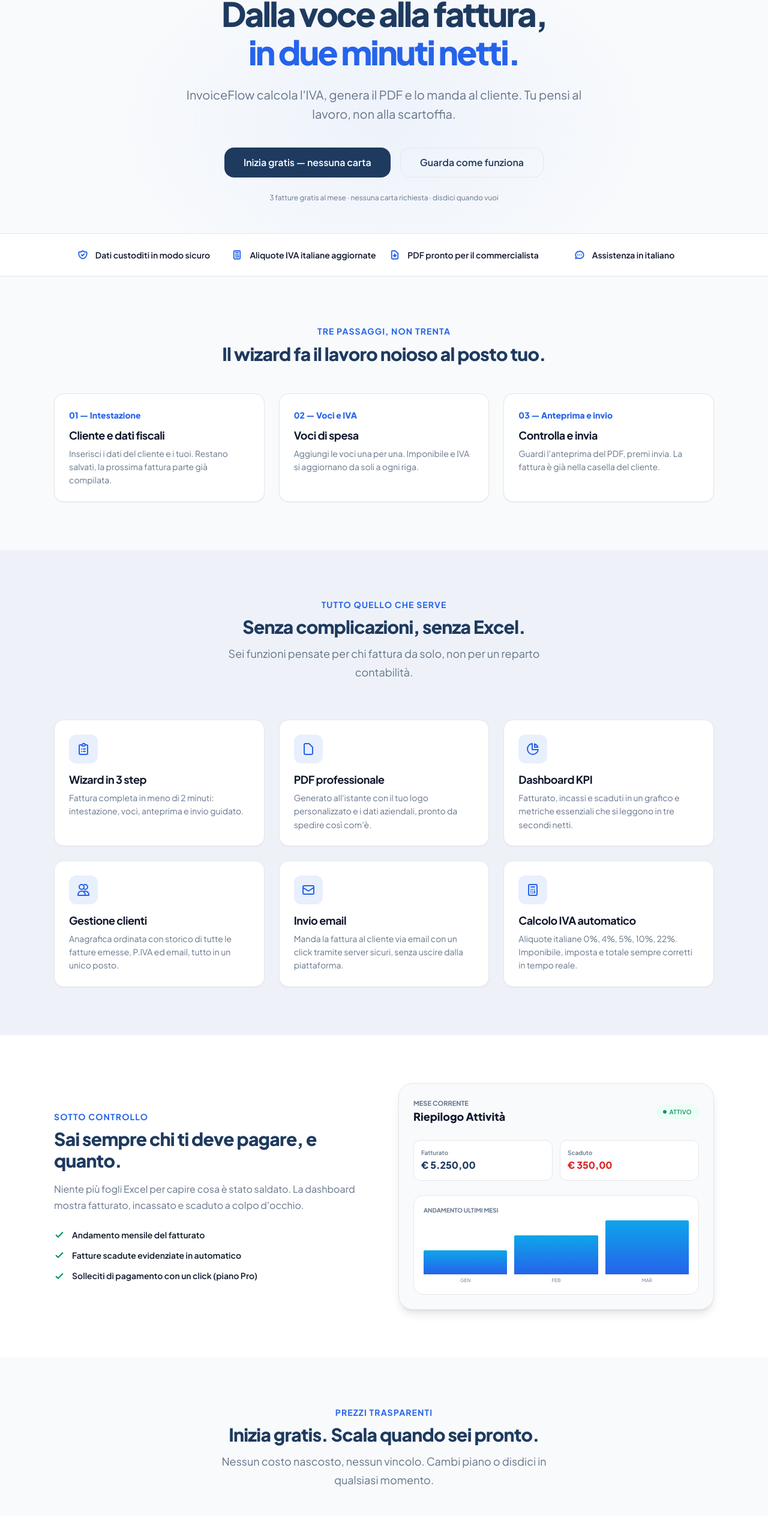
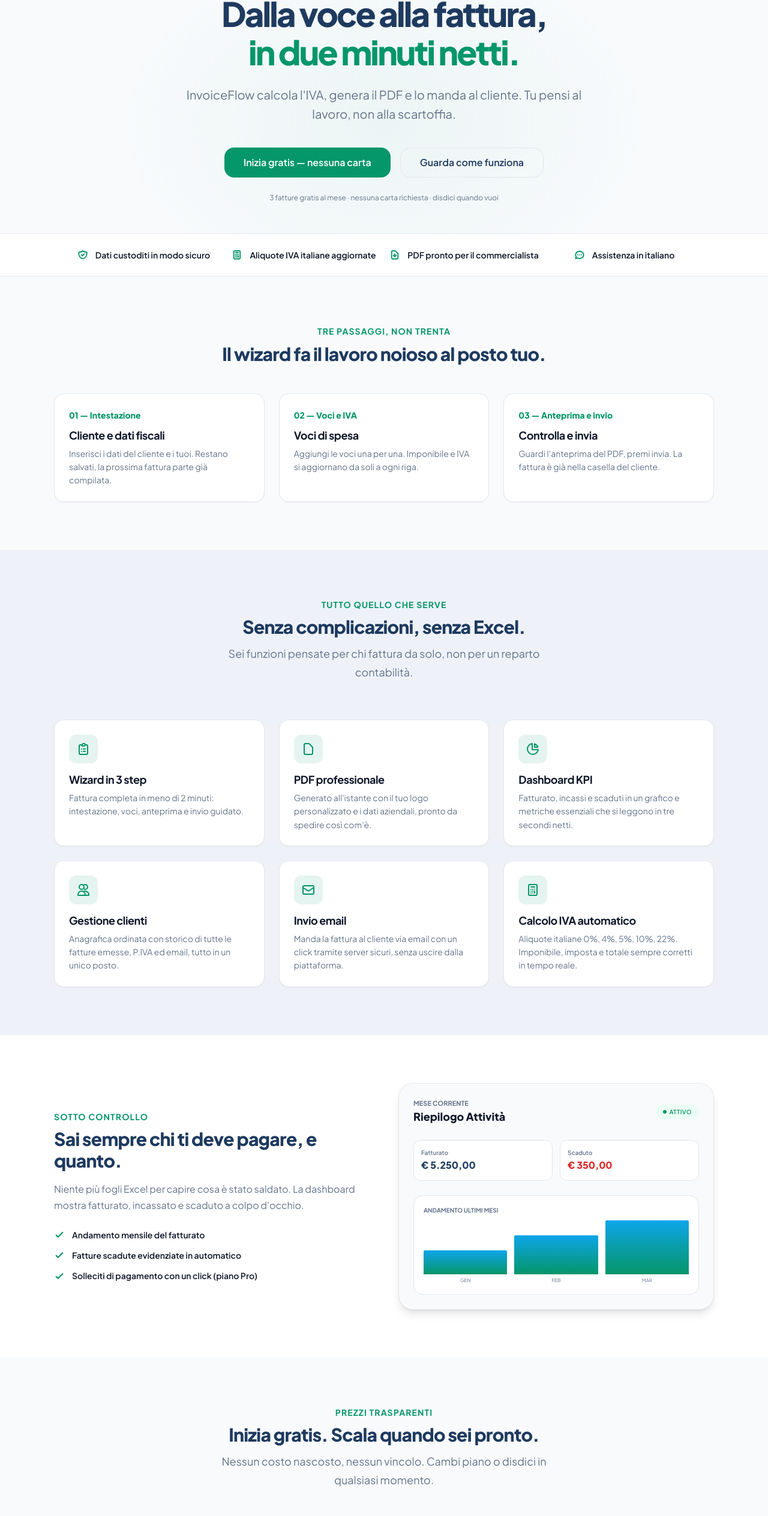
Before and after one commit to denisvirsag/invoiceflow, a Next.js app: page / in a window 1280 px wide. Shown: the part 214-2742 px from the top of the page at 60% size. Built offline with nearby package versions, Linux system fonts and the light colour scheme; no server answers.

Commit message:
style: restore green brand accent colors and green CTA buttons on landing page

```diff
--- a/app/page.tsx
+++ b/app/page.tsx
@@ -151,7 +151,7 @@
           <Link href="#pricing" className="btn btn-ghost" style={{ fontSize: "var(--text-sm)" }}>Prezzi</Link>
           <Link href="#faq" className="btn btn-ghost" style={{ fontSize: "var(--text-sm)" }}>FAQ</Link>
           <Link href="/login" className="btn btn-outline btn-sm" id="nav-login-btn">Accedi</Link>
-          <Link href="/register" className="btn btn-primary btn-sm" id="nav-register-btn">Inizia gratis</Link>
+          <Link href="/register" className="btn btn-accent btn-sm" id="nav-register-btn">Inizia gratis</Link>
         </div>
       </nav>
 
@@ -163,7 +163,7 @@
         <div style={{
           position: "absolute", top: "50px", left: "50%", transform: "translateX(-50%)",
           width: "900px", height: "600px", pointerEvents: "none", zIndex: 0,
-          background: "radial-gradient(ellipse, rgb(37 99 235 / 0.05) 0%, transparent 70%)",
+          background: "radial-gradient(ellipse, rgb(5 150 105 / 0.05) 0%, transparent 70%)",
         }} aria-hidden="true" />
 
         <div style={{ position: "relative", zIndex: 1, padding: "0 var(--space-6)", maxWidth: "950px", margin: "0 auto", textAlign: "center" }}>
@@ -177,7 +177,7 @@
           <h1 id="hero-heading" style={{
             fontSize: "clamp(2rem, 5.5vw, 3.5rem)", fontWeight: 900, letterSpacing: "-0.05em", lineHeight: 1.15, marginBottom: "var(--space-6)", color: "var(--color-primary)"
           }}>
-            Dalla voce alla fattura,<br /><span style={{ color: "var(--color-secondary)" }}>in due minuti netti.</span>
+            Dalla voce alla fattura,<br /><span style={{ color: "var(--color-accent)" }}>in due minuti netti.</span>
           </h1>
 
           <p style={{
@@ -187,7 +187,7 @@
           </p>
 
           <div className="landing-hero-cta" style={{ display: "flex", gap: "var(--space-4)", justifyContent: "center", flexWrap: "wrap" }}>
-            <Link href="/register" className="btn btn-primary btn-lg" id="hero-cta-btn">
+            <Link href="/register" className="btn btn-accent btn-lg" id="hero-cta-btn">
               Inizia gratis — nessuna carta
             </Link>
             <form action={startDemoAction} style={{ display: "inline-block" }}>
@@ -209,7 +209,7 @@
           <div style={{ display: "grid", gridTemplateColumns: "repeat(auto-fit, minmax(220px, 1fr))", gap: "var(--space-4)" }}>
             {trustItems.map((item, index) => (
               <div key={index} style={{ display: "flex", alignItems: "center", gap: "var(--space-3)", justifyContent: "center", color: "var(--color-primary)" }}>
-                <span style={{ color: "var(--color-secondary)", display: "flex", alignItems: "center" }}>{item.icon}</span>
+                <span style={{ color: "var(--color-accent)", display: "flex", alignItems: "center" }}>{item.icon}</span>
                 <span style={{ fontSize: "var(--text-sm)", fontWeight: 600, color: "var(--color-foreground)" }}>{item.text}</span>
               </div>
             ))}
@@ -221,7 +221,7 @@
       <section id="how-it-works" aria-labelledby="how-it-works-heading" style={{ padding: "var(--space-20) var(--space-6)" }}>
         <div style={{ maxWidth: "1100px", margin: "0 auto" }}>
           <div style={{ textAlign: "center", marginBottom: "var(--space-12)" }}>
-            <span style={{ color: "var(--color-secondary)", fontSize: "var(--text-sm)", fontWeight: 700, textTransform: "uppercase", letterSpacing: "0.08em", display: "block", marginBottom: "var(--space-2)" }}>
+            <span style={{ color: "var(--color-accent)", fontSize: "var(--text-sm)", fontWeight: 700, textTransform: "uppercase", letterSpacing: "0.08em", display: "block", marginBottom: "var(--space-2)" }}>
               Tre passaggi, non trenta
             </span>
             <h2 id="how-it-works-heading" style={{ fontSize: "var(--text-3xl)", fontWeight: 800, color: "var(--color-primary)" }}>
@@ -231,7 +231,7 @@
 
           <div style={{ display: "grid", gridTemplateColumns: "repeat(auto-fit, minmax(300px, 1fr))", gap: "var(--space-6)" }}>
             <div className="card" style={{ padding: "var(--space-6)", display: "flex", flexDirection: "column", border: "1px solid var(--color-border)" }}>
-              <div style={{ fontSize: "var(--text-sm)", fontWeight: 800, color: "var(--color-secondary)", marginBottom: "var(--space-3)" }}>
+              <div style={{ fontSize: "var(--text-sm)", fontWeight: 800, color: "var(--color-accent)", marginBottom: "var(--space-3)" }}>
                 01 — Intestazione
               </div>
               <h3 style={{ fontSize: "var(--text-lg)", fontWeight: 700, marginBottom: "var(--space-2)" }}>Cliente e dati fiscali</h3>
@@ -241,7 +241,7 @@
             </div>
 
             <div className="card" style={{ padding: "var(--space-6)", display: "flex", flexDirection: "column", border: "1px solid var(--color-border)" }}>
-              <div style={{ fontSize: "var(--text-sm)", fontWeight: 800, color: "var(--color-secondary)", marginBottom: "var(--space-3)" }}>
+              <div style={{ fontSize: "var(--text-sm)", fontWeight: 800, color: "var(--color-accent)", marginBottom: "var(--space-3)" }}>
                 02 — Voci e IVA
               </div>
               <h3 style={{ fontSize: "var(--text-lg)", fontWeight: 700, marginBottom: "var(--space-2)" }}>Voci di spesa</h3>
@@ -251,7 +251,7 @@
             </div>
 
             <div className="card" style={{ padding: "var(--space-6)", display: "flex", flexDirection: "column", border: "1px solid var(--color-border)" }}>
-              <div style={{ fontSize: "var(--text-sm)", fontWeight: 800, color: "var(--color-secondary)", marginBottom: "var(--space-3)" }}>
+              <div style={{ fontSize: "var(--text-sm)", fontWeight: 800, color: "var(--color-accent)", marginBottom: "var(--space-3)" }}>
                 03 — Anteprima e invio
               </div>
               <h3 style={{ fontSize: "var(--text-lg)", fontWeight: 700, marginBottom: "var(--space-2)" }}>Controlla e invia</h3>
@@ -267,7 +267,7 @@
       <section id="features" aria-labelledby="features-heading" style={{ padding: "var(--space-20) var(--space-6)", background: "var(--color-primary-light)" }}>
         <div style={{ maxWidth: "1100px", margin: "0 auto" }}>
           <div style={{ textAlign: "center", marginBottom: "var(--space-16)" }}>
-            <span style={{ color: "var(--color-secondary)", fontSize: "var(--text-sm)", fontWeight: 700, textTransform: "uppercase", letterSpacing: "0.08em", display: "block", marginBottom: "var(--space-2)" }}>
+            <span style={{ color: "var(--color-accent)", fontSize: "var(--text-sm)", fontWeight: 700, textTransform: "uppercase", letterSpacing: "0.08em", display: "block", marginBottom: "var(--space-2)" }}>
               Tutto quello che serve
             </span>
             <h2 id="features-heading" style={{ fontSize: "var(--text-3xl)", fontWeight: 800, color: "var(--color-primary)", marginBottom: "var(--space-3)" }}>
@@ -282,9 +282,9 @@
             {features.map((f) => (
               <div key={f.title} className="card feature-card" style={{ padding: "var(--space-6)", border: "1px solid var(--color-border)" }}>
                 <div style={{
-                  width: 48, height: 48, background: "rgba(37, 99, 235, 0.1)",
+                  width: 48, height: 48, background: "rgba(5, 150, 105, 0.1)",
                   borderRadius: "var(--radius-lg)", display: "flex", alignItems: "center",
-                  justifyContent: "center", color: "var(--color-secondary)",
+                  justifyContent: "center", color: "var(--color-accent)",
                   marginBottom: "var(--space-4)",
                 }} aria-hidden="true">{f.icon}</div>
                 <h3 style={{ fontWeight: 700, fontSize: "var(--text-lg)", marginBottom: "var(--space-2)" }}>{f.title}</h3>
@@ -301,7 +301,7 @@
           <div style={{ display: "grid", gridTemplateColumns: "repeat(auto-fit, minmax(350px, 1fr))", gap: "var(--space-12)", alignItems: "center" }}>
             {/* Copy side */}
             <div>
-              <span style={{ color: "var(--color-secondary)", fontSize: "var(--text-sm)", fontWeight: 700, textTransform: "uppercase", letterSpacing: "0.08em", display: "block", marginBottom: "var(--space-2)" }}>
+              <span style={{ color: "var(--color-accent)", fontSize: "var(--text-sm)", fontWeight: 700, textTransform: "uppercase", letterSpacing: "0.08em", display: "block", marginBottom: "var(--space-2)" }}>
                 Sotto controllo
               </span>
               <h2 id="dashboard-heading" style={{ fontSize: "var(--text-3xl)", fontWeight: 800, color: "var(--color-primary)", marginBottom: "var(--space-4)" }}>
@@ -366,15 +366,15 @@
                 <div style={{ fontSize: "10px", fontWeight: 700, color: "var(--color-muted-foreground)", marginBottom: "var(--space-4)" }}>ANDAMENTO ULTIMI MESI</div>
                 <div style={{ height: "100px", display: "flex", alignItems: "flex-end", gap: "var(--space-3)" }}>
                   <div style={{ flex: 1, display: "flex", flexDirection: "column", gap: "4px" }}>
-                    <div style={{ height: "40px", background: "linear-gradient(to top, var(--color-secondary), var(--color-info))", borderRadius: "2px 2px 0 0" }} />
+                    <div style={{ height: "40px", background: "linear-gradient(to top, var(--color-accent), var(--color-info))", borderRadius: "2px 2px 0 0" }} />
                     <div style={{ fontSize: "8px", textAlign: "center", color: "var(--color-muted-foreground)" }}>GEN</div>
                   </div>
                   <div style={{ flex: 1, display: "flex", flexDirection: "column", gap: "4px" }}>
-                    <div style={{ height: "65px", background: "linear-gradient(to top, var(--color-secondary), var(--color-info))", borderRadius: "2px 2px 0 0" }} />
+                    <div style={{ height: "65px", background: "linear-gradient(to top, var(--color-accent), var(--color-info))", borderRadius: "2px 2px 0 0" }} />
                     <div style={{ fontSize: "8px", textAlign: "center", color: "var(--color-muted-foreground)" }}>FEB</div>
                   </div>
                   <div style={{ flex: 1, display: "flex", flexDirection: "column", gap: "4px" }}>
-                    <div style={{ height: "90px", background: "linear-gradient(to top, var(--color-secondary), var(--color-info))", borderRadius: "2px 2px 0 0" }} />
+                    <div style={{ height: "90px", background: "linear-gradient(to top, var(--color-accent), var(--color-info))", borderRadius: "2px 2px 0 0" }} />
                     <div style={{ fontSize: "8px", textAlign: "center", color: "var(--color-muted-foreground)" }}>MAR</div>
                   </div>
                 </div>
@@ -388,7 +388,7 @@
       <section id="pricing" aria-labelledby="pricing-heading" style={{ padding: "var(--space-20) var(--space-6)" }}>
         <div style={{ maxWidth: "1050px", margin: "0 auto" }}>
           <div style={{ textAlign: "center", marginBottom: "var(--space-16)" }}>
-            <span style={{ color: "var(--color-secondary)", fontSize: "var(--text-sm)", fontWeight: 700, textTransform: "uppercase", letterSpacing: "0.08em", display: "block", marginBottom: "var(--space-2)" }}>
+            <span style={{ color: "var(--color-accent)", fontSize: "var(--text-sm)", fontWeight: 700, textTransform: "uppercase", letterSpacing: "0.08em", display: "block", marginBottom: "var(--space-2)" }}>
               Prezzi trasparenti
             </span>
             <h2 id="pricing-heading" style={{ fontSize: "var(--text-3xl)", fontWeight: 800, color: "var(--color-primary)", marginBottom: "var(--space-3)" }}>
@@ -447,12 +447,12 @@
 
             {/* Pro */}
             <div className="card" style={{
-              display: "flex", flexDirection: "column", border: "2px solid var(--color-secondary)", padding: "var(--space-8)",
+              display: "flex", flexDirection: "column", border: "2px solid var(--color-accent)", padding: "var(--space-8)",
               transform: "scale(1.02)", boxShadow: "var(--shadow-xl)", position: "relative"
             }}>
               <div style={{
                 position: "absolute", top: -14, left: "50%", transform: "translateX(-50%)",
-                background: "var(--color-secondary)", color: "white", padding: "var(--space-1) var(--space-4)",
+                background: "var(--color-accent)", color: "white", padding: "var(--space-1) var(--space-4)",
                 borderRadius: "var(--radius-full)", fontSize: "var(--text-xs)", fontWeight: 700,
                 textTransform: "uppercase", letterSpacing: "0.08em",
               }}>
@@ -496,7 +496,7 @@
                   Nessun watermark sul PDF
                 </li>
               </ul>
-              <Link href="/register?plan=pro" className="btn btn-primary" style={{ width: "100%", justifyContent: "center" }}>
+              <Link href="/register?plan=pro" className="btn btn-accent" style={{ width: "100%", justifyContent: "center" }}>
                 Prova Pro
               </Link>
             </div>
@@ -553,7 +553,7 @@
       <section id="faq" aria-labelledby="faq-heading" style={{ padding: "var(--space-20) var(--space-6)", backgroundColor: "var(--color-primary-light)" }}>
         <div style={{ maxWidth: "800px", margin: "0 auto" }}>
           <div style={{ textAlign: "center", marginBottom: "var(--space-12)" }}>
-            <span style={{ color: "var(--color-secondary)", fontSize: "var(--text-sm)", fontWeight: 700, textTransform: "uppercase", letterSpacing: "0.08em", display: "block", marginBottom: "var(--space-2)" }}>
+            <span style={{ color: "var(--color-accent)", fontSize: "var(--text-sm)", fontWeight: 700, textTransform: "uppercase", letterSpacing: "0.08em", display: "block", marginBottom: "var(--space-2)" }}>
               Domande frequenti
             </span>
             <h2 id="faq-heading" style={{ fontSize: "var(--text-3xl)", fontWeight: 800, color: "var(--color-primary)" }}>
@@ -579,11 +579,11 @@
         <div style={{
           position: "absolute", top: "50%", left: "50%", transform: "translate(-50%, -50%)",
           width: "800px", height: "400px", pointerEvents: "none", zIndex: 0,
-          background: "radial-gradient(ellipse, rgb(37 99 235 / 0.04) 0%, transparent 60%)",
+          background: "radial-gradient(ellipse, rgb(5 150 105 / 0.04) 0%, transparent 60%)",
         }} aria-hidden="true" />
 
         <div style={{ position: "relative", zIndex: 1, maxWidth: "700px", margin: "0 auto" }}>
-          <span style={{ color: "var(--color-secondary)", fontSize: "var(--text-sm)", fontWeight: 700, textTransform: "uppercase", letterSpacing: "0.08em", display: "block", marginBottom: "var(--space-2)" }}>
+          <span style={{ color: "var(--color-accent)", fontSize: "var(--text-sm)", fontWeight: 700, textTransform: "uppercase", letterSpacing: "0.08em", display: "block", marginBottom: "var(--space-2)" }}>
             Pronto quando lo sei tu
           </span>
           <h2 id="final-cta-heading" style={{ fontSize: "var(--text-4xl)", fontWeight: 900, letterSpacing: "-0.04em", color: "var(--color-primary)", marginBottom: "var(--space-4)", lineHeight: 1.2 }}>
@@ -592,7 +592,7 @@
           <p style={{ color: "var(--color-muted-foreground)", fontSize: "var(--text-base)", marginBottom: "var(--space-8)", maxWidth: "550px", margin: "0 auto var(--space-8)" }}>
             Nessuna carta richiesta. Nessun contratto. Solo una fattura fatta bene.
           </p>
-          <Link href="/register" className="btn btn-primary btn-lg" style={{ display: "inline-flex", marginBottom: "var(--space-4)" }}>
+          <Link href="/register" className="btn btn-accent btn-lg" style={{ display: "inline-flex", marginBottom: "var(--space-4)" }}>
             Inizia gratis — nessuna carta
           </Link>
           <p style={{ fontSize: "var(--text-xs)", color: "var(--color-muted-foreground)" }}>
```
